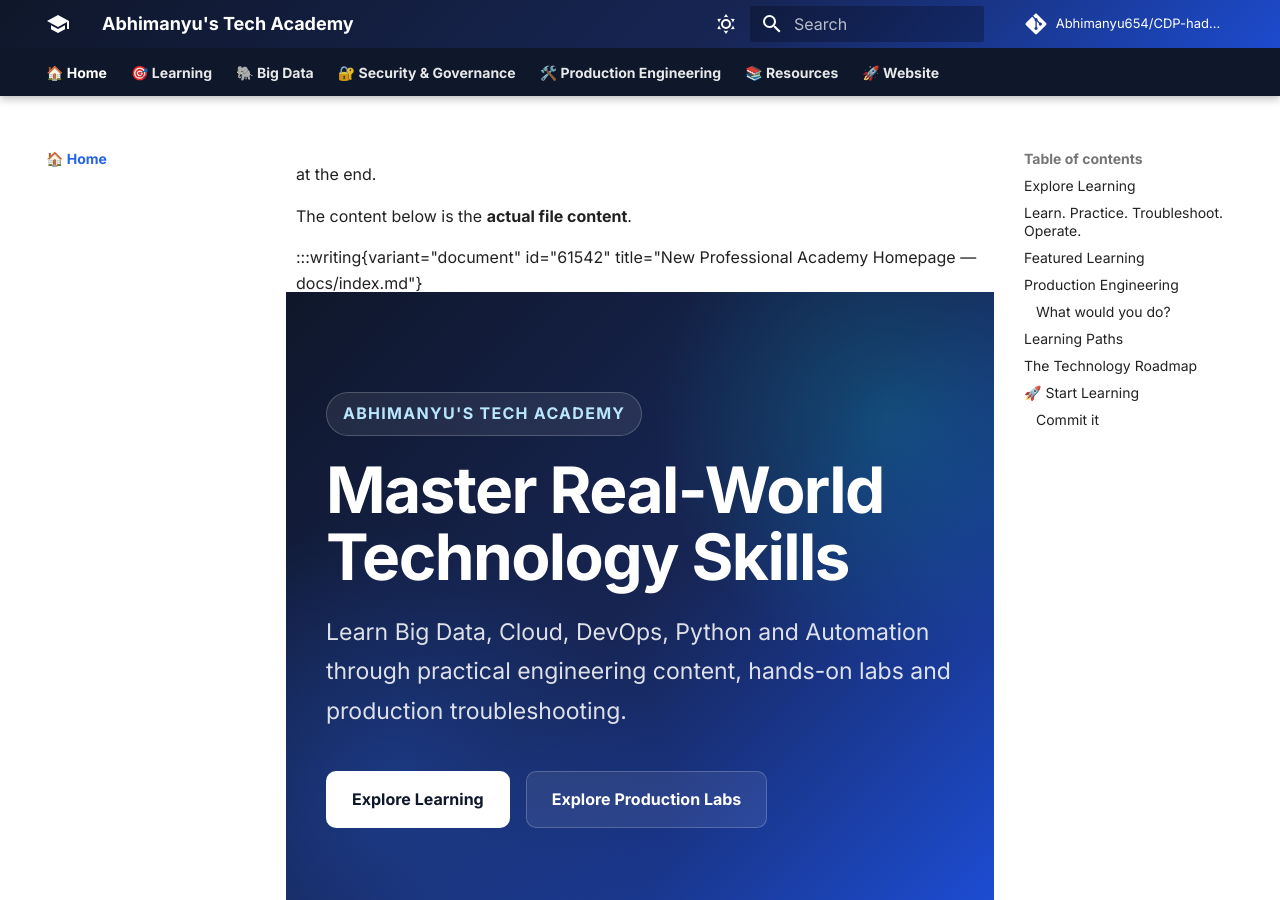
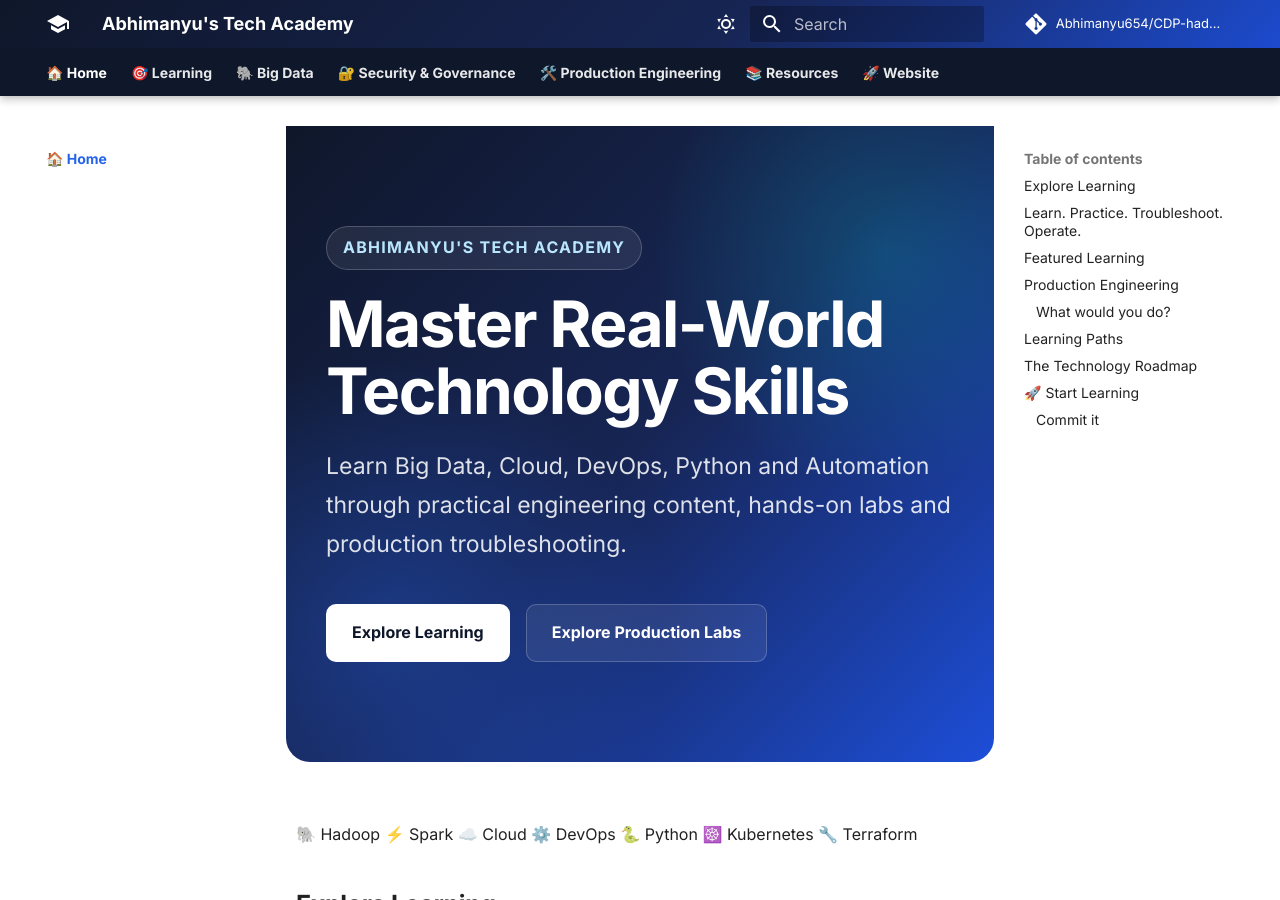
Before and after one commit to Abhimanyu654/CDP-hadoop-bigdata-training, an MkDocs documentation site: the page built from docs/index.md, in a window 1280 px wide and 900 px high. Built offline with MkDocs 1.6.1 and Material for MkDocs 9.7.7, drawn with Linux system fonts in a browser that asks for light colours; comment, search, counter and statistics services are not loaded.

Commit message:
Update index.md

```diff
--- a/docs/index.md
+++ b/docs/index.md
@@ -1,9 +1,4 @@
 
-at the end.
-
-The content below is the **actual file content**.
-
-:::writing{variant="document" id="61542" title="New Professional Academy Homepage — docs/index.md"}
 <div class="academy-hero">
 
 <div class="academy-eyebrow">ABHIMANYU'S TECH ACADEMY</div>
```
